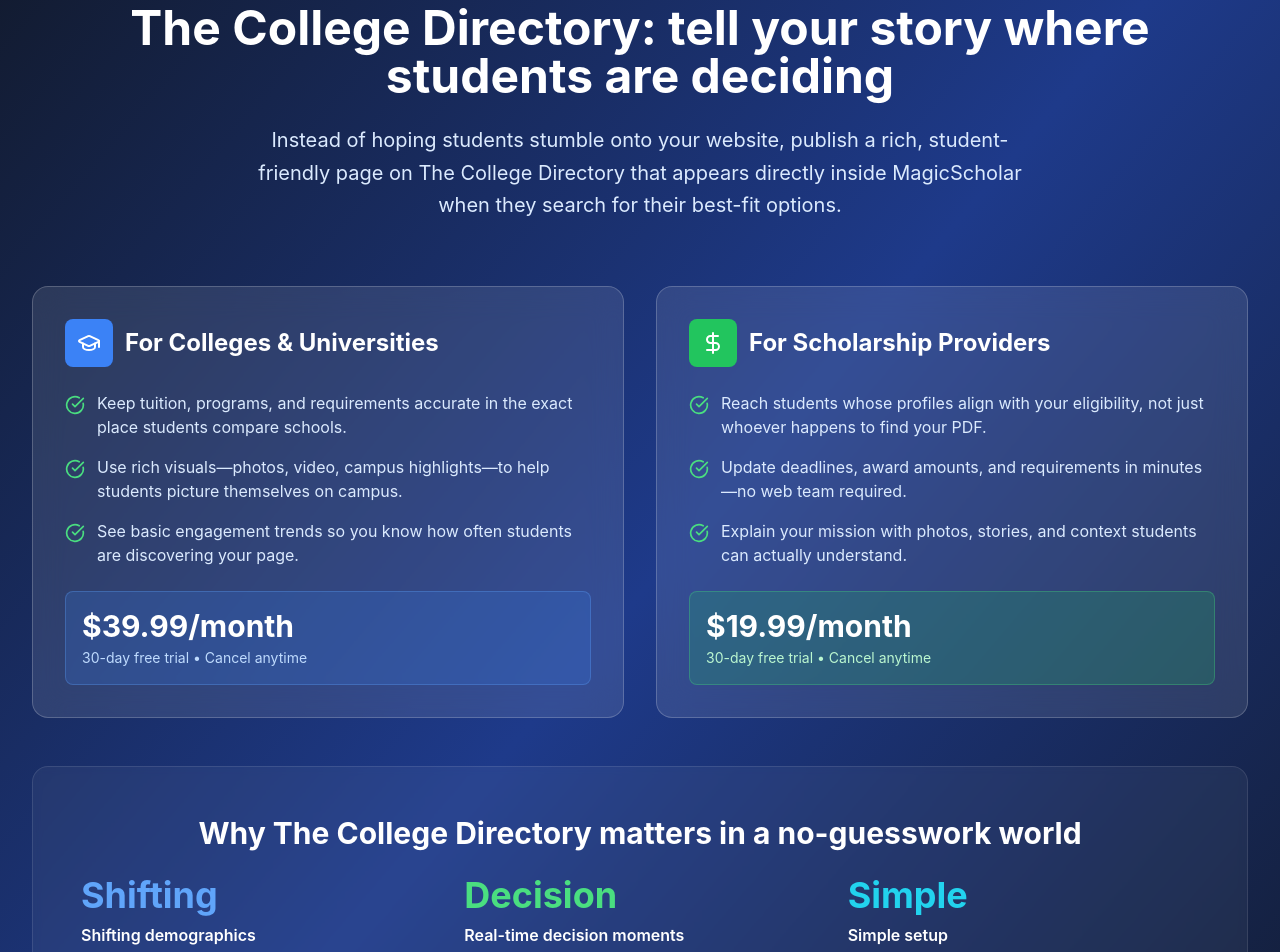
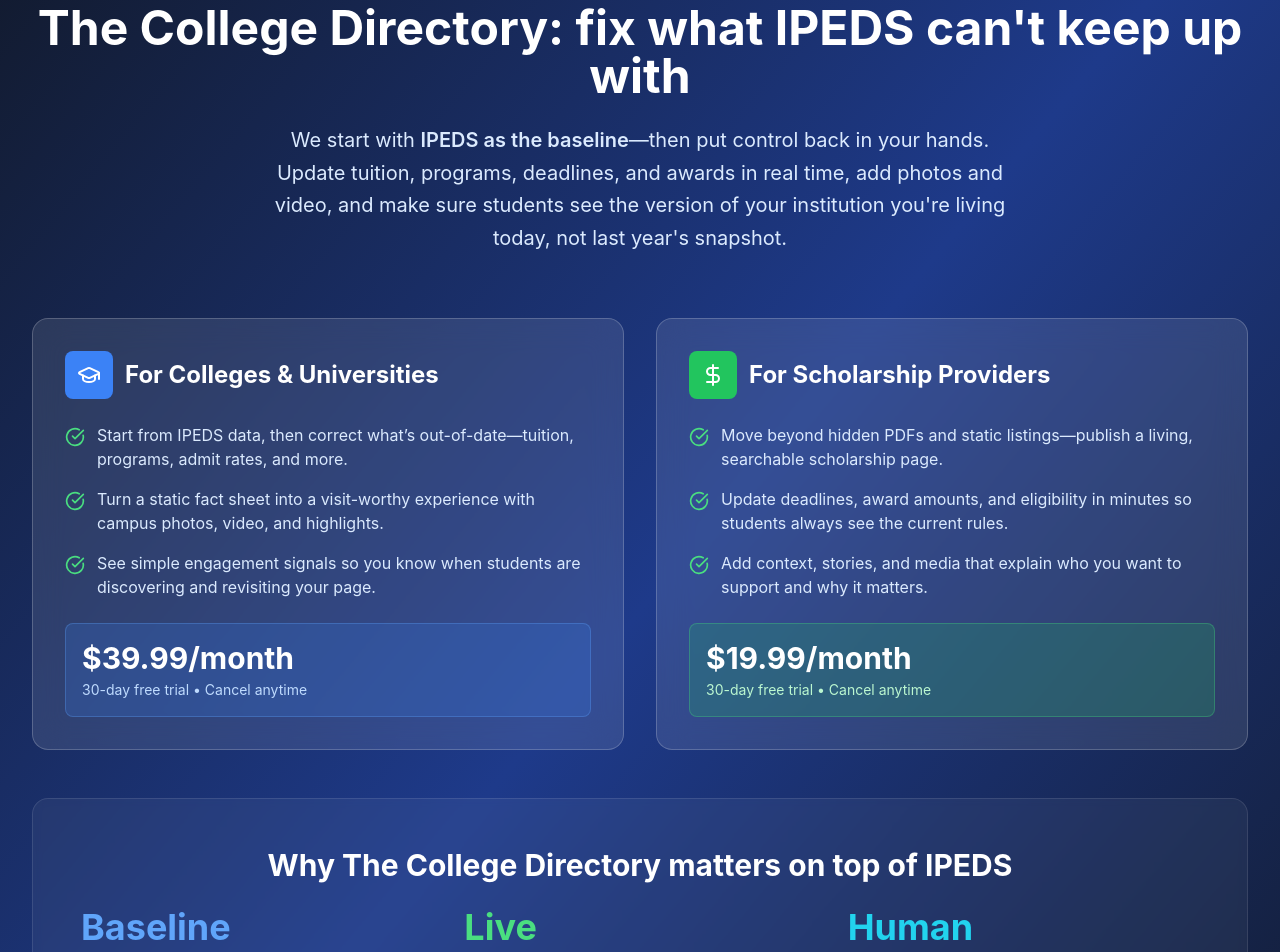
Before and after one commit to djahern-max/magicscholar-marketing, a Next.js app: page / in a window 1280 px wide. Shown: the part 2560-3512 px from the top of the page. Built offline with nearby package versions, Linux system fonts and the light colour scheme; no server answers.

Commit message:
update messaging

```diff
--- a/src/app/page.tsx
+++ b/src/app/page.tsx
@@ -418,20 +418,23 @@
         className="bg-gradient-to-br from-gray-900 via-blue-900 to-gray-900 py-24"
       >
         <div className="max-w-7xl mx-auto px-4 sm:px-6 lg:px-8">
+          {/* Headline + IPEDS story */}
           <div className="text-center mb-16">
             <div className="inline-block bg-blue-500/20 backdrop-blur-sm px-6 py-2 rounded-full text-blue-300 font-semibold mb-6 border border-blue-400/30">
               FOR COLLEGES &amp; SCHOLARSHIP PROVIDERS
             </div>
             <h2 className="text-4xl md:text-5xl font-bold text-white mb-6">
-              The College Directory: tell your story where students are deciding
+              The College Directory: fix what IPEDS can&apos;t keep up with
             </h2>
             <p className="text-xl text-blue-100 max-w-3xl mx-auto leading-relaxed">
-              Instead of hoping students stumble onto your website, publish a rich,
-              student-friendly page on The College Directory that appears directly inside
-              MagicScholar when they search for their best-fit options.
+              We start with <span className="font-semibold">IPEDS as the baseline</span>—then put
+              control back in your hands. Update tuition, programs, deadlines, and awards
+              in real time, add photos and video, and make sure students see the version
+              of your institution you&apos;re living today, not last year&apos;s snapshot.
             </p>
           </div>
 
+          {/* Two cards: Colleges / Scholarships */}
           <div className="grid md:grid-cols-2 gap-8 mb-12">
             {/* Colleges */}
             <div className="bg-white/10 backdrop-blur-lg rounded-2xl p-8 border border-white/20">
@@ -443,13 +446,13 @@
                   For Colleges &amp; Universities
                 </h3>
               </div>
+
               <div className="space-y-4 mb-6">
-                <FeatureLine
-                  text="Keep tuition, programs, and requirements accurate in the exact place students compare schools."
-                />
-                <FeatureLine text="Use rich visuals—photos, video, campus highlights—to help students picture themselves on campus." />
-                <FeatureLine text="See basic engagement trends so you know how often students are discovering your page." />
+                <FeatureLine text="Start from IPEDS data, then correct what’s out-of-date—tuition, programs, admit rates, and more." />
+                <FeatureLine text="Turn a static fact sheet into a visit-worthy experience with campus photos, video, and highlights." />
+                <FeatureLine text="See simple engagement signals so you know when students are discovering and revisiting your page." />
               </div>
+
               <PlanBadge
                 price="$39.99/month"
                 accent="blue"
@@ -467,11 +470,13 @@
                   For Scholarship Providers
                 </h3>
               </div>
+
               <div className="space-y-4 mb-6">
-                <FeatureLine text="Reach students whose profiles align with your eligibility, not just whoever happens to find your PDF." />
-                <FeatureLine text="Update deadlines, award amounts, and requirements in minutes—no web team required." />
-                <FeatureLine text="Explain your mission with photos, stories, and context students can actually understand." />
+                <FeatureLine text="Move beyond hidden PDFs and static listings—publish a living, searchable scholarship page." />
+                <FeatureLine text="Update deadlines, award amounts, and eligibility in minutes so students always see the current rules." />
+                <FeatureLine text="Add context, stories, and media that explain who you want to support and why it matters." />
               </div>
+
               <PlanBadge
                 price="$19.99/month"
                 accent="green"
@@ -480,32 +485,34 @@
             </div>
           </div>
 
+          {/* Why it matters */}
           <div className="bg-white/5 backdrop-blur-sm rounded-2xl p-8 md:p-12 border border-white/10">
             <h3 className="text-3xl font-bold text-white mb-6 text-center">
-              Why The College Directory matters in a no-guesswork world
+              Why The College Directory matters on top of IPEDS
             </h3>
             <div className="grid md:grid-cols-3 gap-8">
               <WhyCard
-                label="Shifting demographics"
-                highlight="Shifting"
+                label="IPEDS is the floor"
+                highlight="Baseline"
                 color="blue"
-                text="Smaller graduating classes and tighter budgets mean every qualified student matters more. Clear, student-centered information gives you an edge."
+                text="We import IPEDS so you never start from zero—then let you correct what’s changed since the last release."
               />
               <WhyCard
-                label="Real-time decision moments"
-                highlight="Decision"
+                label="Real-time updates"
+                highlight="Live"
                 color="green"
-                text="MagicScholar puts your page in front of students precisely when they’re building lists, comparing options, and talking with their families."
+                text="Adjust tuition, programs, deadlines, and awards as they change so students aren&apos;t planning off stale data."
               />
               <WhyCard
-                label="Simple setup"
-                highlight="Simple"
+                label="Richer storytelling"
+                highlight="Human"
                 color="cyan"
-                text="No complex integrations or heavy IT lifts. We help you launch quickly so students can stop guessing and start comparing accurately."
+                text="Layer in photos, video, and narrative so your page feels like a conversation, not just a spreadsheet export."
               />
             </div>
           </div>
 
+          {/* CTA */}
           <div className="text-center mt-12">
             <a
               href="mailto:dane@magicscholar.com?subject=The%20College%20Directory%20Institution%20Interest"
@@ -530,6 +537,9 @@
           </div>
         </div>
       </section>
+
+
+
 
       {/* Student Features Section */}
       <section
```
